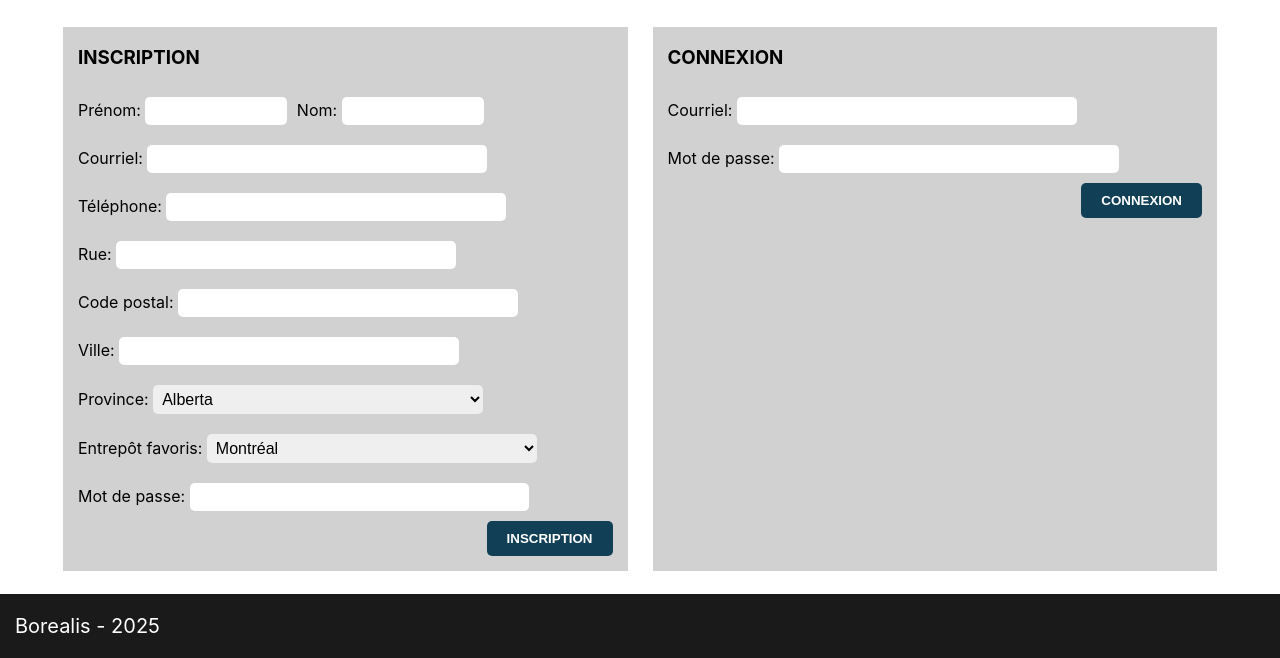
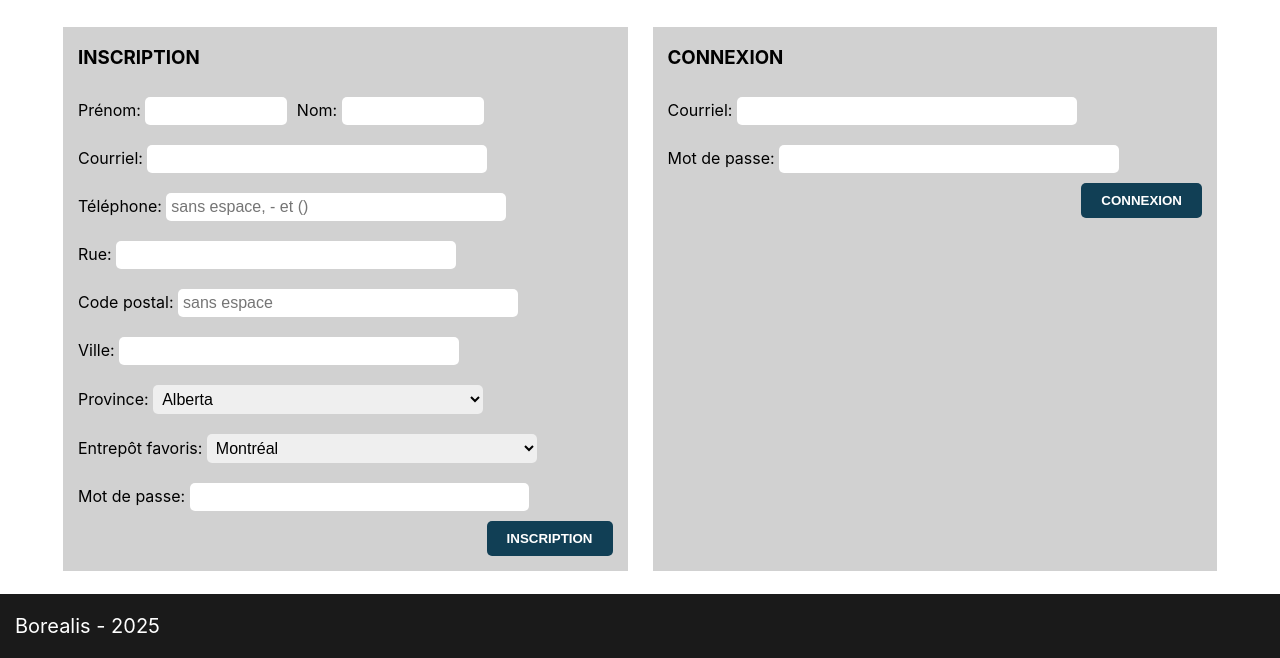
Before and after one commit to LPSEG1/Borealis_GLO2005_H25, a Flask app: page /connect in a window 1280 px wide. Shown: the part 142-800 px from the top of the page. Run offline with Flask 3, Linux system fonts and the light colour scheme.

Commit message:
update securite

```diff
--- a/templates/account.html
+++ b/templates/account.html
@@ -119,7 +119,7 @@
           <input type="email" id="account-email" name="account-email" pattern="[a-z0-9._%+\-]+@[a-z0-9.\-]+\.[a-z]{2,}${6,100}" value="{{account[1]}}"/>
       </div>
       <div class="info-input">
-       <label>Telephone: </label><input type="tel" id="account-phone" name="account-phone" pattern="[0-9\-\(\) ]{10,14}" value="{{account[4]}}">
+       <label>Telephone: </label><input type="tel" id="account-phone" name="account-phone" placeholder="sans espace, -, ()" pattern="[0-9]{10}" value="{{account[4]}}">
       </div>
       <!-- <div class="info-input">
         <a href="">Change password</a>
@@ -139,7 +139,7 @@
         <label>Rue: </label><input type="text" id="account-street" name="account-street" pattern="[a-zA-Z0-9 \-]{1,60}" value="{{account[5]}}">
       </div>
       <div class="info-input">
-        <label>Code postal: </label><input type="text" id="account-post" name="account-post" pattern="[a-zA-Z0-9]{6}" value="{{account[6]}}">
+        <label>Code postal: </label><input type="text" id="account-post" name="account-post" placeholder="sans espace" pattern="[a-zA-Z0-9]{6}" value="{{account[6]}}">
       </div>
       <div class="info-input">
         <label>Ville: </label><input type="text" id="account-city" name="account-city" pattern="[a-zA-Z \-]{1,30}" value="{{account[7]}}">
--- a/templates/connect.html
+++ b/templates/connect.html
@@ -27,13 +27,13 @@
         <label>Courriel: </label><input type="email" id="signup-email" name="signup-email" pattern="[a-z0-9._%+\-]+@[a-z0-9.\-]+\.[a-z]{2,}${6,100}">
       </div>
       <div class="signup-phone">
-        <label>Téléphone: </label><input type="text" id="signup-phone" name="signup-phone" pattern="[0-9\-\(\) ]{10,14}">
+        <label>Téléphone: </label><input type="text" id="signup-phone" name="signup-phone" placeholder="sans espace, - et ()" pattern="[0-9]{10}">
       </div>
       <div class="signup-street">
         <label>Rue: </label><input type="text" id="signup-street" name="signup-street" pattern="[a-zA-Z0-9\- \']{1,60}">
       </div>
       <div class="signup-post">
-        <label>Code postal: </label><input type="text" id="signup-post" name="signup-post" pattern="[a-zA-Z0-9]{6}">
+        <label>Code postal: </label><input type="text" id="signup-post" name="signup-post" placeholder="sans espace" pattern="[a-zA-Z0-9]{6}">
       </div>
       <div class="signup-city">
         <label>Ville: </label><input type="text" id="signup-city" name="signup-city" pattern="[a-zA-Z\- ]{1,30}">
```
